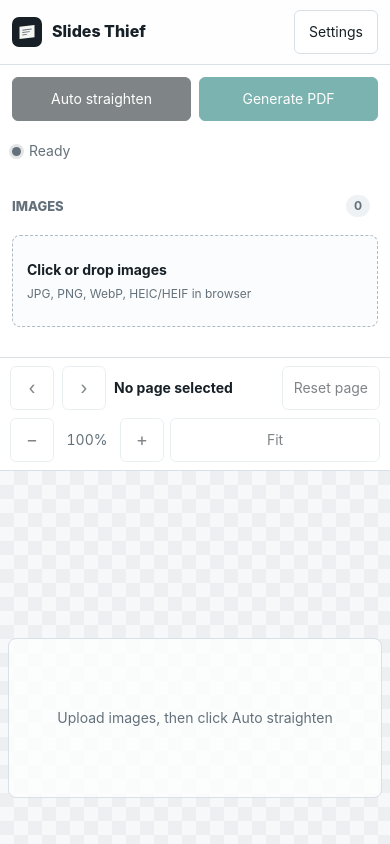
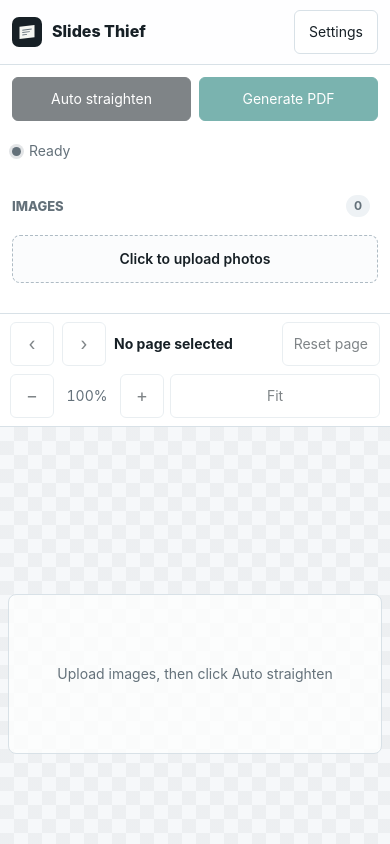
Before and after one commit to waittim/Slides-Thief, a Next.js app in the folder site/: page / in a window 390 px wide. Shown: the top 844 px of the page. Built offline with nearby package versions, Linux system fonts and the light colour scheme.

Commit message:
Implement dropzone styles in globals.css and enhance localization in SlidesThiefApp with new upload titles in multiple languages. Add state management for settings visibility and mobile responsiveness.

```diff
--- a/site/app/SlidesThiefApp.tsx
+++ b/site/app/SlidesThiefApp.tsx
@@ -142,6 +142,7 @@ const copy = {
     images: "图片",
     details: "详情",
     dropTitle: "点击或拖拽上传",
+    uploadTitle: "点击上传照片",
     dropSubtitle: "支持 JPG、PNG、WebP、HEIC/HEIF",
     prev: "上一页",
     next: "下一页",
@@ -202,6 +203,7 @@ const copy = {
     images: "圖片",
     details: "詳情",
     dropTitle: "點擊或拖放上傳",
+    uploadTitle: "點擊上傳相片",
     dropSubtitle: "支援 JPG、PNG、WebP、HEIC/HEIF",
     prev: "上一頁",
     next: "下一頁",
@@ -262,6 +264,7 @@ const copy = {
     images: "Images",
     details: "Details",
     dropTitle: "Click or drop images",
+    uploadTitle: "Click to upload photos",
     dropSubtitle: "JPG, PNG, WebP, HEIC/HEIF in browser",
     prev: "Previous page",
     next: "Next page",
@@ -322,6 +325,7 @@ const copy = {
     images: "Imágenes",
     details: "Detalles",
     dropTitle: "Haz clic o arrastra imágenes",
+    uploadTitle: "Haz clic para subir fotos",
     dropSubtitle: "JPG, PNG, WebP, HEIC/HEIF local",
     prev: "Página anterior",
     next: "Página siguiente",
@@ -382,6 +386,7 @@ const copy = {
     images: "Images",
     details: "Détails",
     dropTitle: "Cliquez ou déposez des images",
+    uploadTitle: "Cliquez pour charger des photos",
     dropSubtitle: "JPG, PNG, WebP, HEIC/HEIF local",
     prev: "Page précédente",
     next: "Page suivante",
@@ -442,6 +447,7 @@ const copy = {
     images: "Bilder",
     details: "Details",
     dropTitle: "Klicken oder Bilder ablegen",
+    uploadTitle: "Fotos hochladen",
     dropSubtitle: "JPG, PNG, WebP, HEIC/HEIF lokal",
     prev: "Vorherige Seite",
     next: "Nächste Seite",
@@ -502,6 +508,7 @@ const copy = {
     images: "画像",
     details: "詳細",
     dropTitle: "クリックまたはドラッグ",
+    uploadTitle: "タップして写真をアップロード",
     dropSubtitle: "JPG、PNG、WebP、HEIC/HEIF対応",
     prev: "前のページ",
     next: "次のページ",
@@ -562,6 +569,7 @@ const copy = {
     images: "이미지",
     details: "상세",
     dropTitle: "클릭하거나 끌어다 놓기",
+    uploadTitle: "사진 업로드하려면 클릭",
     dropSubtitle: "JPG, PNG, WebP, HEIC/HEIF 지원",
     prev: "이전 페이지",
     next: "다음 페이지",
@@ -622,6 +630,7 @@ const copy = {
     images: "Imagens",
     details: "Detalhes",
     dropTitle: "Clique ou arraste imagens",
+    uploadTitle: "Clique para enviar fotos",
     dropSubtitle: "JPG, PNG, WebP, HEIC/HEIF local",
     prev: "Página anterior",
     next: "Próxima página",
@@ -913,6 +922,8 @@ export function SlidesThiefApp() {
   const [slides, setSlides] = useState<SlideItem[]>([]);
   const [selectedId, setSelectedId] = useState<string | null>(null);
   const [settings, setSettings] = useState<Settings>(defaultSettings);
+  const [settingsOpen, setSettingsOpen] = useState(false);
+  const [isMobile, setIsMobile] = useState(false);
   const [pdfBaseName, setPdfBaseName] = useState("flattened_slides");
   const [theme, setTheme] = useState<ThemeValue>("auto");
   const [locale, setLocale] = useState<LocaleValue>("en");
@@ -1166,17 +1177,48 @@ export function SlidesThiefApp() {
 
     const media = window.matchMedia("(max-width: 720px)");
     const sync = () => {
-      if (media.matches) {
+      const matches = media.matches;
+      setIsMobile(matches);
+      if (matches) {
         settingsMenu.open = false;
+        setSettingsOpen(false);
         if (moreSettings) moreSettings.open = true;
       } else {
         settingsMenu.open = true;
+        setSettingsOpen(true);
       }
     };
 
     sync();
     media.addEventListener("change", sync);
     return () => media.removeEventListener("change", sync);
+  }, []);
+
+  useEffect(() => {
+    const handleDocumentClick = (event: MouseEvent) => {
+      const target = event.target as Node;
+      if (window.matchMedia("(max-width: 720px)").matches) {
+        const settingsMenu = settingsMenuRef.current;
+        if (settingsMenu && !settingsMenu.contains(target)) {
+          if (settingsMenu.open) {
+            settingsMenu.open = false;
+            setSettingsOpen(false);
+          }
+        }
+      } else {
+        const moreSettings = moreSettingsRef.current;
+        if (moreSettings && !moreSettings.contains(target)) {
+          if (moreSettings.open) {
+            moreSettings.open = false;
+          }
+        }
+      }
+    };
+
+    document.addEventListener("click", handleDocumentClick);
+    return () => {
+      document.removeEventListener("click", handleDocumentClick);
+    };
   }, []);
 
   useEffect(() => {
@@ -1716,12 +1758,17 @@ export function SlidesThiefApp() {
             className="settingsMenu"
             ref={settingsMenuRef}
             onToggle={(event) => {
-              if (!window.matchMedia("(max-width: 720px)").matches) {
+              const isOpen = event.currentTarget.open;
+              if (window.matchMedia("(max-width: 720px)").matches) {
+                setSettingsOpen(isOpen);
+              } else {
                 event.currentTarget.open = true;
+                setSettingsOpen(true);
               }
             }}
           >
             <summary className="settingsMenuToggle">{text.settings}</summary>
+            {settingsOpen && (
               <div className="settingsMenuBody">
                 <label className="ratioSetting">
                   <span>{text.ratio}</span>
@@ -1736,6 +1783,7 @@ export function SlidesThiefApp() {
                 <details
                   className="moreSettings"
                   ref={moreSettingsRef}
+                  open={isMobile ? true : undefined}
                   onToggle={(event) => {
                     if (window.matchMedia("(max-width: 720px)").matches) {
                       event.currentTarget.open = true;
@@ -1816,6 +1864,7 @@ export function SlidesThiefApp() {
                   <span className="fileSuffix">.pdf</span>
                 </label>
               </div>
+            )}
           </details>
         </div>
       </header>
@@ -1880,8 +1929,8 @@ export function SlidesThiefApp() {
               }}
             >
               <span className="dropzoneContent">
-                <strong>{text.dropTitle}</strong>
-                <span>{text.dropSubtitle}</span>
+                <strong>{isMobile ? text.uploadTitle : text.dropTitle}</strong>
+                {!isMobile && <span>{text.dropSubtitle}</span>}
               </span>
             </button>
             <div className="files">
--- a/site/app/globals.css
+++ b/site/app/globals.css
@@ -1142,6 +1142,28 @@ canvas {
     overflow: visible;
   }
 
+  .dropzone {
+    min-height: 48px;
+    padding: 10px 14px;
+    display: flex;
+    justify-content: center;
+    align-items: center;
+    text-align: center;
+  }
+
+  .dropzoneContent {
+    display: inline-flex;
+    justify-content: center;
+    align-items: center;
+  }
+
+  .dropzoneContent strong {
+    display: inline;
+    font-size: 14px;
+    font-weight: 600;
+    text-align: center;
+  }
+
   .reviewBar {
     min-height: 0;
     display: grid;
```
Lines whose indentation alone changed are shown as unchanged.
